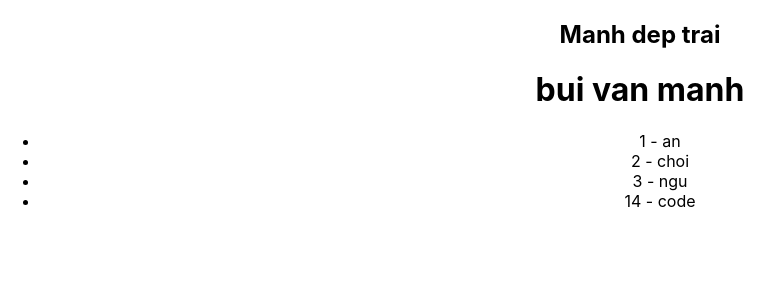
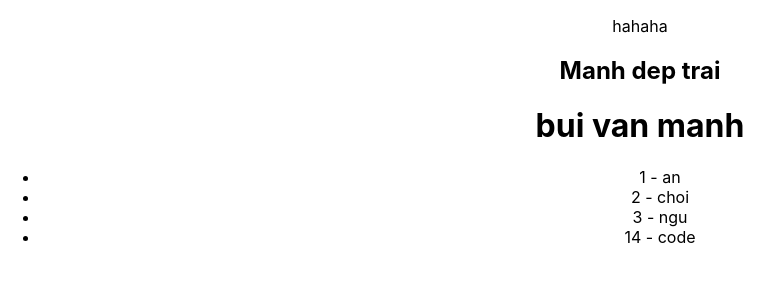
Before and after one commit to manhbuivan/easyfrontend-reactjs, a React (Create React App) app: page / in a window 1280 px wide. Shown: the top 300 px of the page, without its empty margins (0-783 px from the left). Built offline with nearby package versions, Linux system fonts and the light colour scheme.

Commit message:
updattee

```diff
--- a/src/features/index.jsx
+++ b/src/features/index.jsx
@@ -27,6 +27,7 @@ function TodoFeature(props) {
     ]
     return (
         <div>
+            <p>hahaha</p>
             <h2>Manh dep trai</h2>
             <h1>bui van manh</h1>
             <TodoList todoList = {listPlay}/>
```
